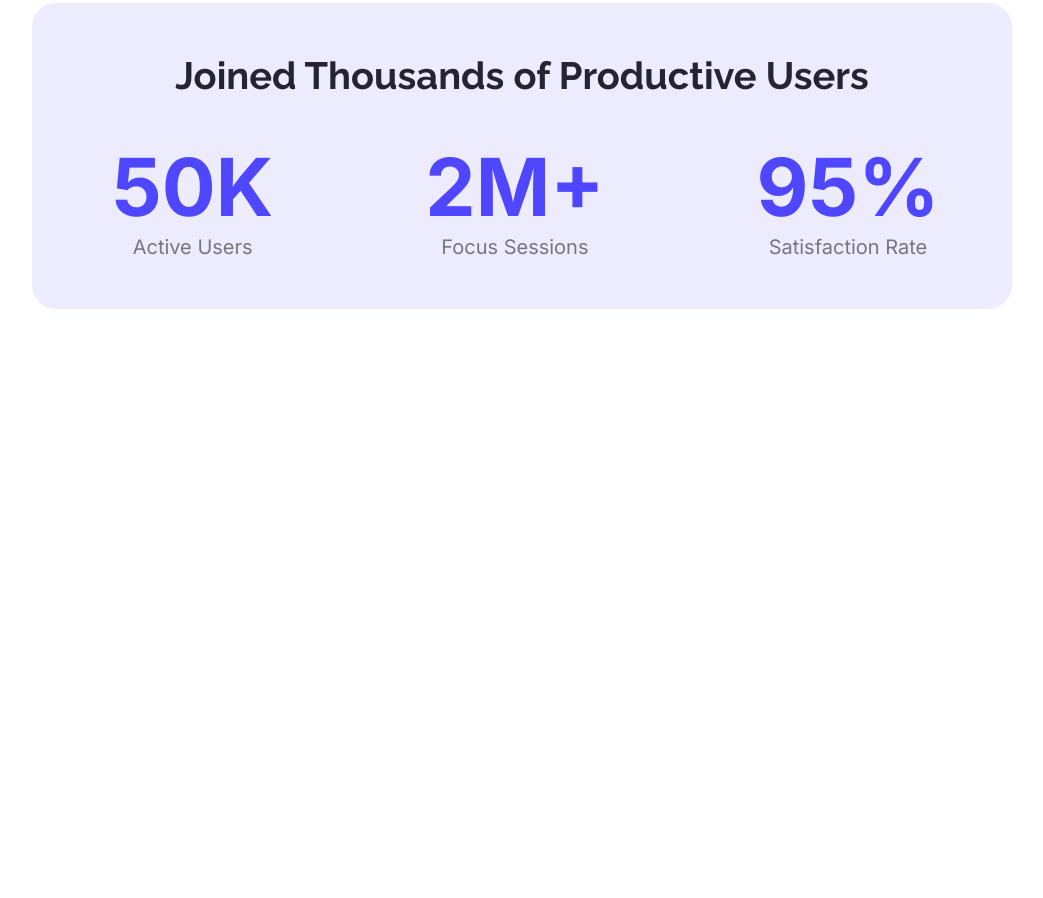
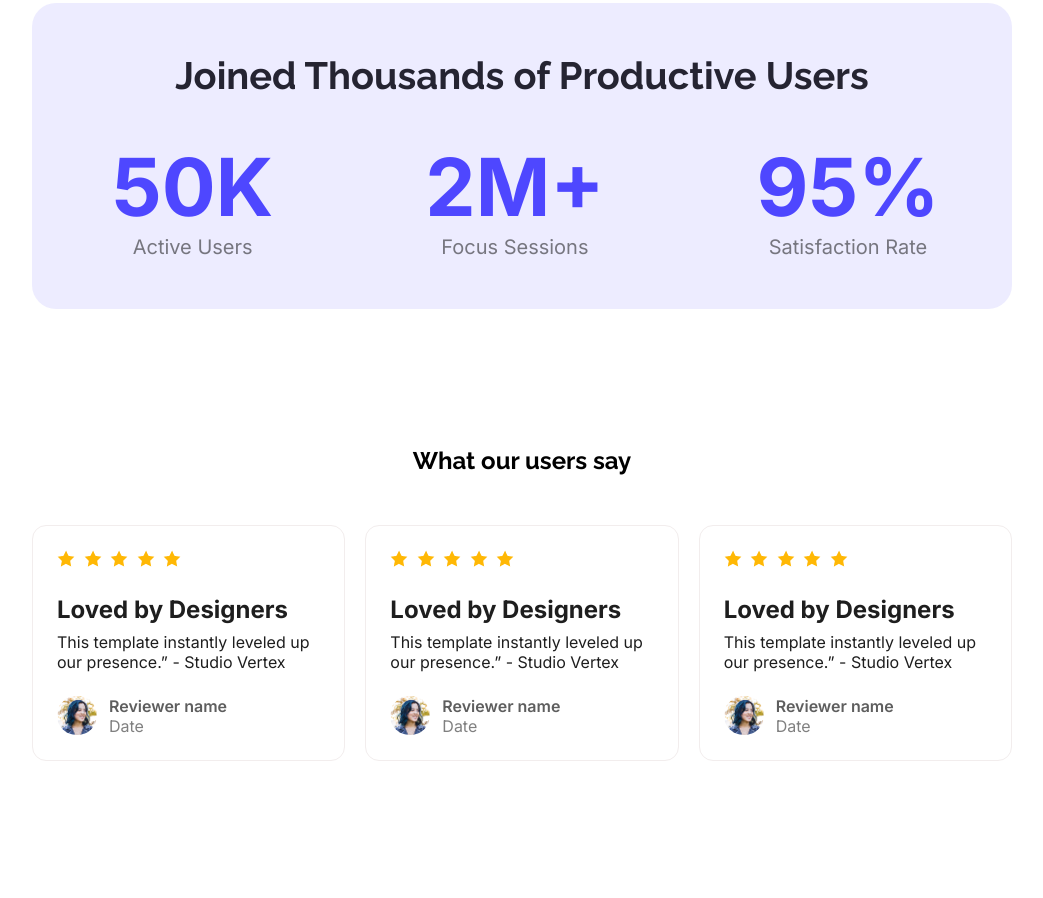
Before and after one commit to dhafnanbd/B12A01-landing-launchpad-dha, a plain HTML site: page index.html in a window 1280 px wide. Shown: the part 1301-2199 px from the top of the page, without its empty margins (118-1161 px from the left). Before the commit the page ends 1610 px from the top, so only its background shows below. Drawn offline with Linux system fonts and the light colour scheme.

Commit message:
Review Section Added with Styles

```diff
--- a/index.html
+++ b/index.html
@@ -52,6 +52,64 @@
                 </div>
             </div>
         </div>
+        <div class="review-section">
+            <h2 class="title-text">What our users say</h2>
+            <div class="review-cards inter-normal">
+                <div class="review-card">
+                    <div class="rating-container">
+                        <img src="Assets/icon-star.png" alt="">
+                        <img src="Assets/icon-star.png" alt="">
+                        <img src="Assets/icon-star.png" alt="">
+                        <img src="Assets/icon-star.png" alt="">
+                        <img src="Assets/icon-star.png" alt="">
+                    </div>
+                    <h4 class="review-title">Loved by Designers</h4>
+                    <p class="review-text">This template instantly leveled up our presence.” - Studio Vertex</p>
+                    <div class="user-card">
+                        <img src="Assets/avatar.png" alt="">
+                        <div class="user-info">
+                            <h5 class="user-name">Reviewer name</h5>
+                            <p class="date">Date</p>
+                        </div>
+                    </div>
+                </div>
+                <div class="review-card">
+                    <div class="rating-container">
+                        <img src="Assets/icon-star.png" alt="">
+                        <img src="Assets/icon-star.png" alt="">
+                        <img src="Assets/icon-star.png" alt="">
+                        <img src="Assets/icon-star.png" alt="">
+                        <img src="Assets/icon-star.png" alt="">
+                    </div>
+                    <h4 class="review-title">Loved by Designers</h4>
+                    <p class="review-text">This template instantly leveled up our presence.” - Studio Vertex</p>
+                    <div class="user-card">
+                        <img src="Assets/avatar.png" alt="">
+                        <div class="user-info">
+                            <h5 class="user-name">Reviewer name</h5>
+                            <p class="date">Date</p>
+                        </div>
+                    </div>
+                </div>
+                <div class="review-card">
+                    <div class="rating-container">
+                        <img src="Assets/icon-star.png" alt="">
+                        <img src="Assets/icon-star.png" alt="">
+                        <img src="Assets/icon-star.png" alt="">
+                        <img src="Assets/icon-star.png" alt="">
+                        <img src="Assets/icon-star.png" alt="">
+                    </div>
+                    <h4 class="review-title">Loved by Designers</h4>
+                    <p class="review-text">This template instantly leveled up our presence.” - Studio Vertex</p>
+                    <div class="user-card">
+                        <img src="Assets/avatar.png" alt="">
+                        <div class="user-info">
+                            <h5 class="user-name">Reviewer name</h5>
+                            <p class="date">Date</p>
+                        </div>
+                    </div>
+                </div>
+            </div>
     </main>
     <footer>
 
--- a/styles/home.css
+++ b/styles/home.css
@@ -33,6 +33,7 @@ body{
 .btn-primary:hover{
     background-color: #2c25fd;
     transition: 0.4s;
+    transition-timing-function: ease-in-out;
 }
 
 .text-title{
@@ -136,3 +137,69 @@ nav{
     font-size: 20px;
     color: rgba(0, 0, 0, 0.5);
 }
+
+/* Review Section */
+.review-section{
+    text-align: center;
+    padding: 137px 150px;
+}
+
+.review-cards{
+    display: flex;
+    margin-top: 50px;
+    justify-content: space-between;
+    gap: 20px;
+}
+
+.review-cards{
+    text-align: left;
+}
+
+.review-card{
+    padding: 24px;
+    background-color: white;
+    border-style: solid;
+    border-width: 1px;
+    border-color: #F2EDED;
+    border-radius: 14px;
+}
+
+.rating-container img{
+    max-width: 20px;
+    margin-right: 4px;
+}
+
+.review-title{
+    font-size: 24px;
+    color: rgba(30, 30, 30, 1);
+    margin-top: 24px;
+    margin-bottom: 8px;
+}
+
+.review-text{
+    font-size: 16px;
+    color: rgba(30, 30, 30, 1);
+}
+
+.user-card{
+    display: flex;
+    gap: 12px;
+    margin-top: 24px;
+    align-items: center;
+}
+
+.user-card img{
+    max-width: 40px;
+    border-radius: 40px;
+}
+
+.user-name{
+    font-size: 16px;
+    font-weight: 600;
+    color: rgb(94, 94, 94);
+}
+
+.user-info p{
+    font-size: 16px;
+    color: gray;
+}
```
